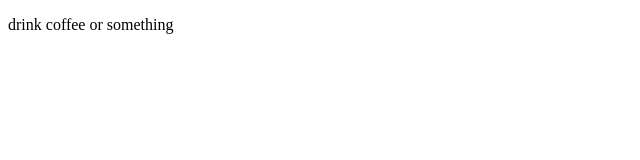
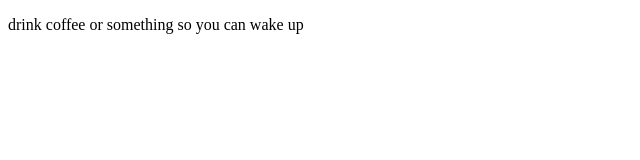
Before and after one commit to ruben-a11y/website, a plain HTML site: page index.html in a window 1280 px wide. Shown: the whole page, without its empty margins (0-640 px from the left). Drawn offline with Linux system fonts and the light colour scheme.

Commit message:
added so you can wake up

```diff
--- a/index.html
+++ b/index.html
@@ -6,6 +6,6 @@
   </head>
 
   <body>
-    <p>drink coffee or something<p>
+    <p>drink coffee or something so you can wake up<p>
   </body>
 </html>
```
